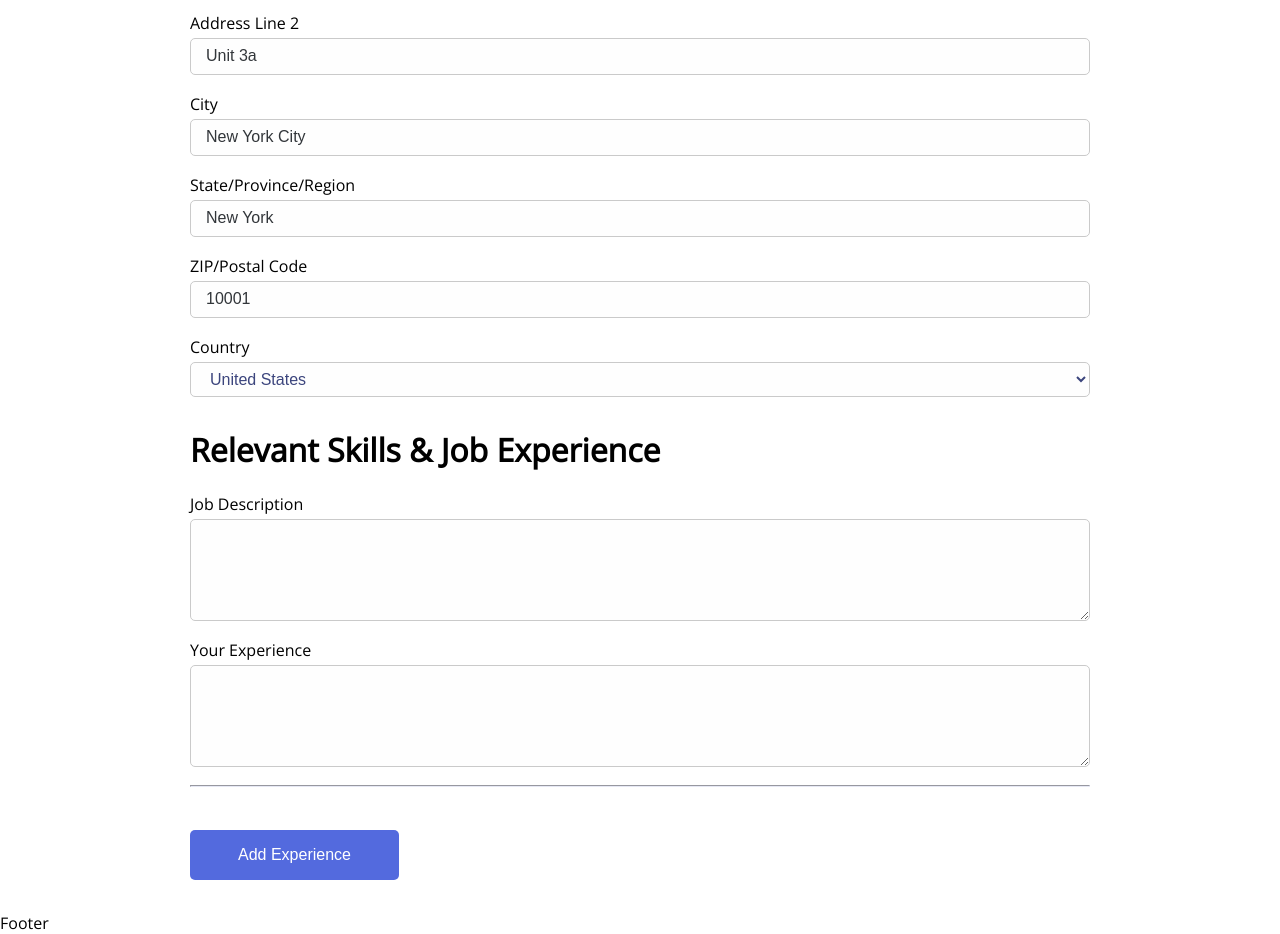
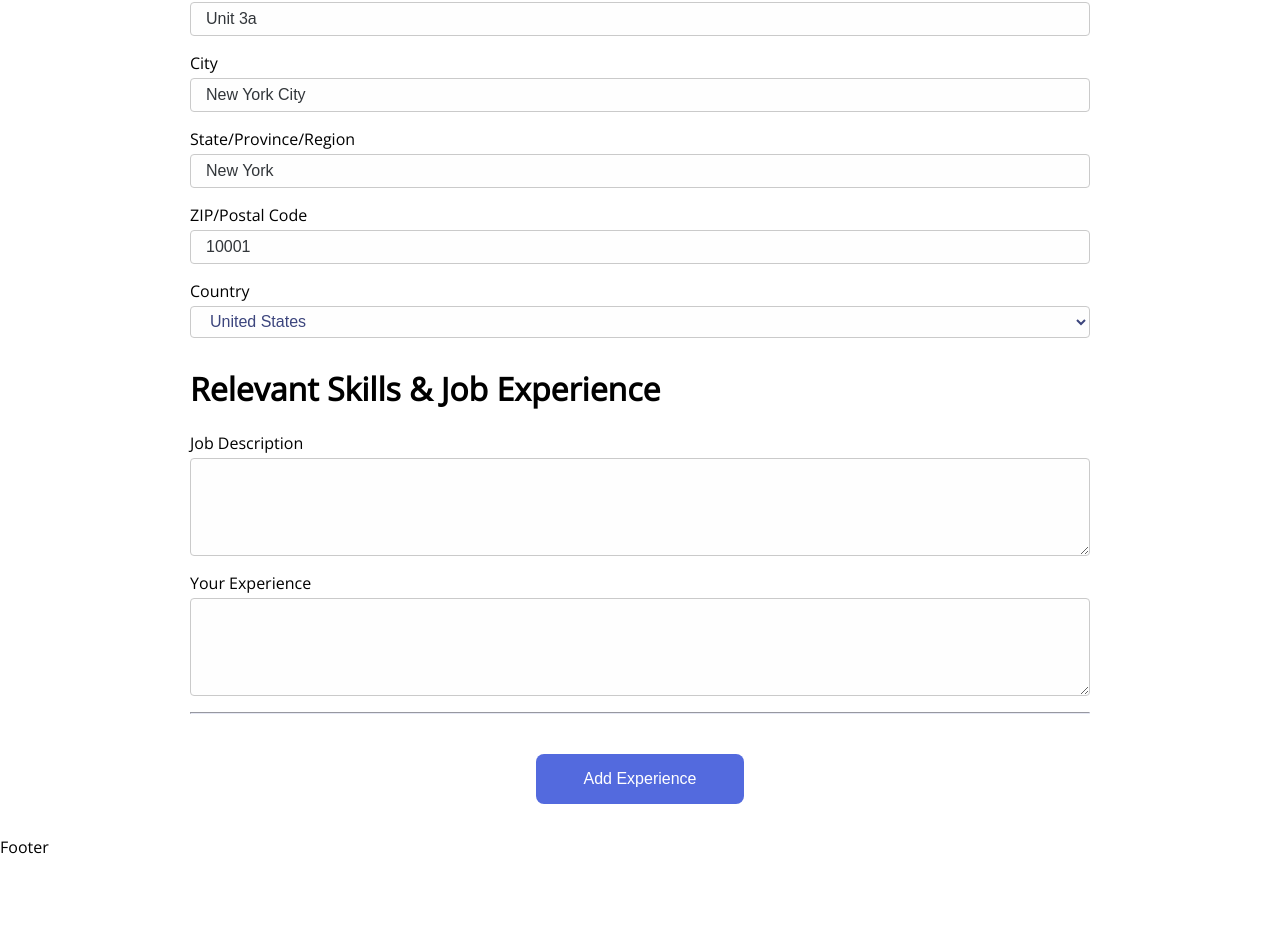
Before and after one commit to shichunyu/resumade-react, a React (Create React App) app: page / in a window 1280 px wide. Shown: the part 780-1714 px from the top of the page. After the commit the page ends 1638 px from the top, so only its background shows below. Built offline with nearby package versions, Linux system fonts and the light colour scheme.

Commit message:
added more styles & created Button widget #3w9afv

```diff
--- a/package.json
+++ b/package.json
@@ -7,6 +7,8 @@
     "@testing-library/react": "^9.4.0",
     "@testing-library/user-event": "^7.2.1",
     "clsx": "^1.0.4",
+    "postcss": "^7.0.26",
+    "postcss-modules-values": "^3.0.0",
     "react": "^16.12.0",
     "react-dom": "^16.12.0",
     "react-scripts": "3.3.0"
--- a/src/components/App/App.js
+++ b/src/components/App/App.js
@@ -4,10 +4,16 @@ import React, { useState } from 'react';
 import GROUP from '../../data/group.json'
 import NEWGROUP from '../../data/newGroup.json'
 import FIELDS from '../../data/fields.json'
-import FormElement from '../FormElement/FormElement'
+
+// Widgets
+import FormElement from '../../widgets/FormElement/FormElement'
+import Button from '../../widgets/Button/Button'
+
+// Dependencies
+import clsx from 'clsx'
 
 // STYLES
-import styles from './App.module.css';
+import styles from './App.module.css'
 
 function App() {
   const [staticFormState, setStaticFormState] = useState ([
@@ -79,13 +85,16 @@ function App() {
 
   return (
    <div>
-    <div className={styles.hero}>
+
+    <div className={clsx(styles.hero,"section-padding")}>
       <div className="centered-content">
         <h1>Welcome to Resumade</h1>
         Lorem, ipsum dolor sit amet consectetur adipisicing elit. Alias possimus rem quibusdam qui, officiis nobis repellendus molestiae a porro eius, odit mollitia ipsa optio dolore numquam, deleniti saepe voluptate maiores.
       </div>
     </div>
-    <div className="centered-content">
+
+    <div className={clsx("centered-content","section-padding")}>
+      <div className="contact-info">
         <h1>Contact Information</h1>
         {
           staticFormState.map( (formItem, index) => (
@@ -97,7 +106,9 @@ function App() {
             />
           ))
         }
+      </div>
 
+      <div className="job-experience">
         <h1>Relevant Skills & Job Experience</h1>
         {
           groupState.map( (groupItem, index) => (
@@ -119,8 +130,10 @@ function App() {
             </div>
           ))
         }
+        <Button onClick={addNew}>Add Experience</Button>
+      </div>
 
-      <button onClick={addNew}>Add Experience</button>
+
     </div>
 
    </div>
--- a/src/components/Header/Header.module.css
+++ b/src/components/Header/Header.module.css
@@ -1,6 +1,6 @@
 .wrapper {
 	display: flex;
-	height: 75px;
+	height: 4rem;
 	background-color: #536ade;
 }
 
--- a/src/index.css
+++ b/src/index.css
@@ -6,7 +6,13 @@ body {
 .centered-content {
 	margin: 0 auto 0 auto;
 	max-width: 900px;
-	padding: 2em 1em 2em 1em;
+	padding-left: 1rem;
+	padding-right: 1rem;
+}
+
+.section-padding {
+	padding-top: 2em;
+	padding-bottom: 2em;
 }
 
 .flex {
--- /dev/null
+++ b/src/widgets/Button/Button.js
@@ -0,0 +1,14 @@
+import React from 'react'
+
+// Styles
+import styles from './Button.module.css'
+
+const Button = ({children, onClick}) => {
+	return (
+		<div className="flex">
+          <button onClick={onClick}>{children}</button>
+    </div>
+	)
+}
+
+export default Button
--- /dev/null
+++ b/src/widgets/Button/Button.module.css
@@ -0,0 +1,10 @@
+button {
+	font-size: 1rem;
+	margin: 2rem auto 0rem auto;
+	padding: 1rem 3rem 1rem 3rem;
+	background: #536ade;
+	color: #fff;
+	border: none;
+	border-radius: .5rem;
+	cursor: pointer;
+}
--- a/src/components/FormElement/FormElement.module.css
+++ b/src/widgets/FormElement/FormElement.module.css
@@ -1,60 +1,50 @@
 div.label {
-	margin-bottom: .25em;
+	margin-bottom: .25rem;
 }
 
 div.field {
-	margin-bottom: .5em;
+	margin-bottom: .5rem;
 }
 
 input, select, textarea {
 	flex: 1;
-	font-size: 16px;
+	font-size: 1rem;
 	color: #3c457d;
-	border: 1px solid #cacaca;
-	border-radius: 5px;
+	border: .1rem solid #cacaca;
+	border-radius: .25rem;
 	background: #fefefe;
-	margin-bottom: 10px;
+	margin-bottom: .5rem;
 	padding: 0px 15px 0px 15px;
 }
 
 input, select {
-	height: 35px;
+	height: 2rem;
 }
 
 input:focus, select:focus {
-	border: 1px solid #536ade;
+	border: .1rem solid #536ade;
 }
 
 ::-webkit-input-placeholder { /* Chrome/Opera/Safari */
 	color: #32363a;
-	font-size: 16px;
+	font-size: 1rem;
 }
 ::-moz-placeholder { /* Firefox 19+ */
 	color: #32363a;
-	font-size: 16px;
+	font-size: 1rem;
 }
 :-ms-input-placeholder { /* IE 10+ */
 	color: #32363a;
-	font-size: 16px;
+	font-size: 1rem;
 }
 :-moz-placeholder { /* Firefox 18- */
 	color: #32363a;
-	font-size: 16px;
+	font-size: 1rem;
 }
 
 textarea {
-	height: 100px;
-}
-
-button {
-	font-size: 16px;
-	margin: 35px auto 0px auto;
-	padding: 1em 3em 1em 3em;
-	background: #536ade;
-	color: #fff;
-	border: none;
-	border-radius: 5px;
-	cursor: pointer;
+	height: 5rem;
+	padding: .5rem;
 }
 
 hr {
```
Also changed, not shown: src/widgets/FormElement/FormElement.js (renamed from src/components/FormElement/FormElement.js). Lines whose indentation alone changed are shown as unchanged.
